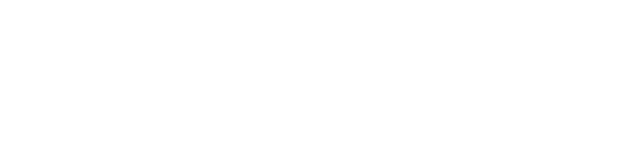
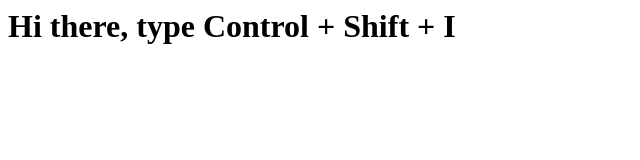
Before and after one commit to jessedeveloperinvestor/Multiple-Jesse-Projects, a website: page JS.html in a window 1280 px wide. Shown: the whole page, without its empty margins (0-640 px from the left). Drawn offline with Linux system fonts and the light colour scheme.

Commit message:
Update JS.html

```diff
--- a/JS.html
+++ b/JS.html
@@ -10,6 +10,6 @@ console.log('Hello');
 
 </script>
 <body>
-
+<h1>Hi there, type Control + Shift + I</h1>
 </body>
 </html>
```
